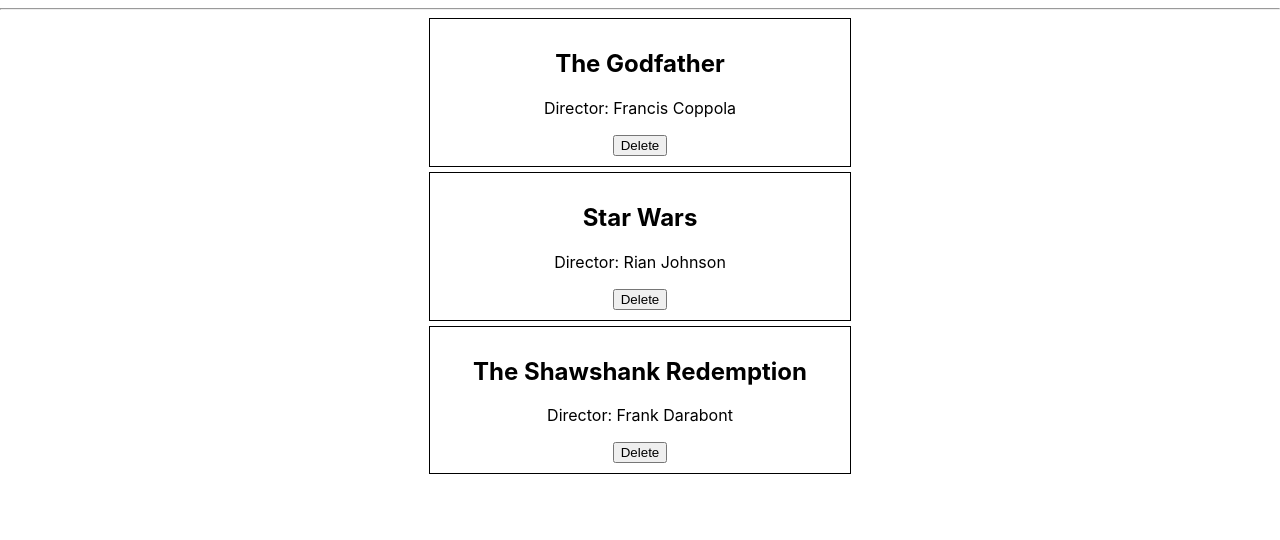
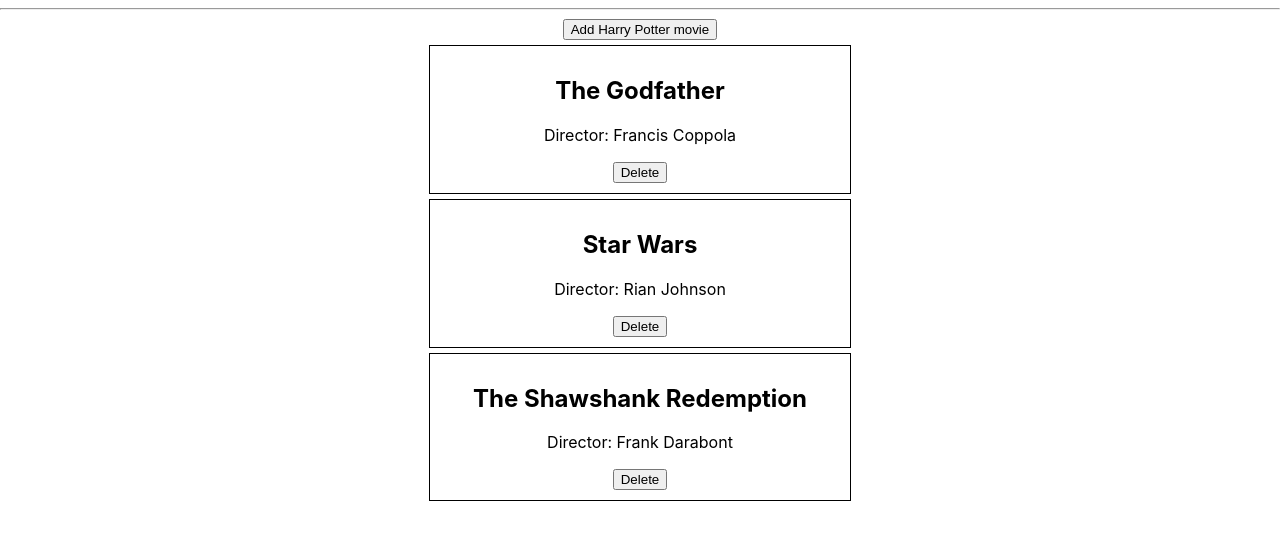
Before and after one commit to Marsu-R/w7d2, a React (Create React App) app: page / in a window 1280 px wide. Shown: the top 540 px of the page. Built offline with nearby package versions, Linux system fonts and the light colour scheme.

Commit message:
add button logic

```diff
--- a/src/components/dynamicListsDemo/DynamicMoviesList.js
+++ b/src/components/dynamicListsDemo/DynamicMoviesList.js
@@ -9,6 +9,10 @@
         { title: "The Godfather", director: "Francis Coppola" },
         { title: "Star Wars", director: "Rian Johnson" },
         { title: "The Shawshank Redemption", director: "Frank Darabont" }
+        // {
+        //   title: "Harry Potter and the Philosopher's Stone",
+        //   director: "Chris Columbus"
+        // }
       ]
     };
   }
@@ -21,10 +25,24 @@
     });
   };
 
+  addMovie = movieIndex => {
+    const moviesCopy = [...this.state.movies];
+    moviesCopy.push({
+      title: "Harry Potter and the Philosopher's Stone",
+      director: "Chris Columbus"
+    });
+    this.setState({
+      movies: moviesCopy
+    });
+  };
+
   render() {
     console.log(this.state.movies);
     return (
       <div>
+        <div>
+          <button onClick={this.addMovie}>Add Harry Potter movie</button>
+        </div>
         {this.state.movies.map((oneMovie, index) => {
           return (
             <ImprovedCard
```
